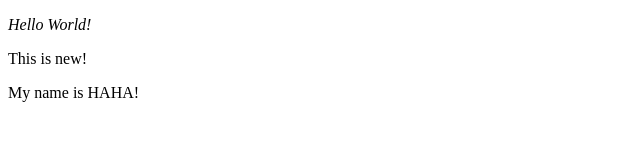
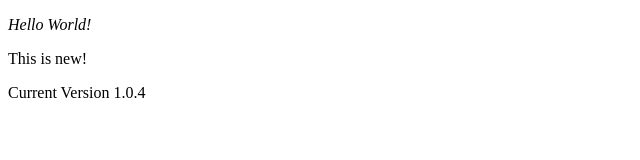
Before and after one commit to ksleeq21/devops-project, a website: page public/index.html in a window 1280 px wide. Shown: the full height of the page, 0-640 px from the left. Drawn offline with Linux system fonts and the light colour scheme.

Commit message:
Fix pipeline error

```diff
--- a/public/index.html
+++ b/public/index.html
@@ -7,6 +7,6 @@
   <body>
     <p><em>Hello World!</em></p>
     <p>This is new!</p>
-    <p>My name is HAHA!</p>
+    <p>Current Version 1.0.4</p>
   </body>
 </html>
```
Also changed, not shown: 1 other file.
